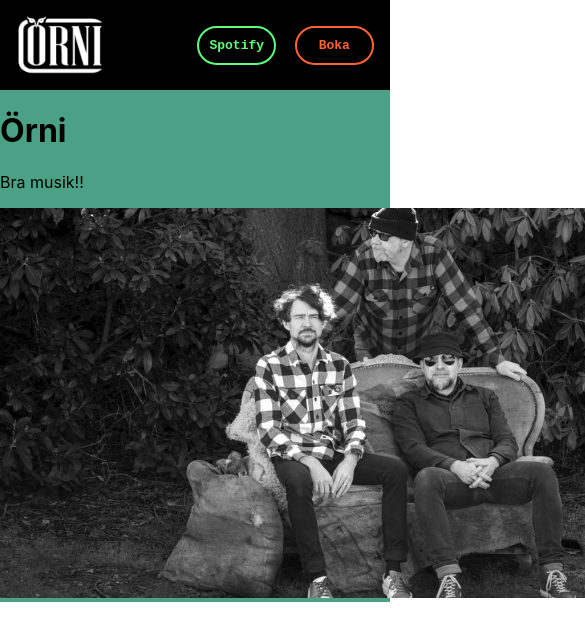
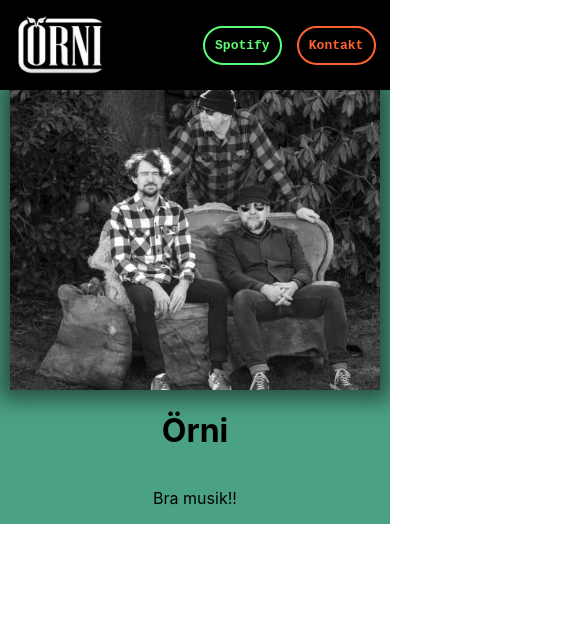
Before and after one commit to gustavAlbrekts0n/orni, a React (Create React App) app: page / in a window 390 px wide. Shown: the top 640 px of the page, 585 px wide, since content can reach past the window. Built offline with nearby package versions, Linux system fonts and the light colour scheme.

Commit message:
Add first image of örni

```diff
--- a/src/components/Header.css
+++ b/src/components/Header.css
@@ -79,7 +79,7 @@
     }
 
     .header-buttons {
-        width: 50%;
+        width: 45%;
     }
 
     .button {
--- a/src/components/Header.js
+++ b/src/components/Header.js
@@ -19,7 +19,7 @@ const Header = () => {
                 <img className="logo" src={require("img/logo.png")} alt="Örni"/>
                 <div className="header-buttons">
                     <Button name="spotify" text="Spotify" url="https://open.spotify.com/artist/5g4goXzUuMiUvgvgxBAMtA?si=QGyl1O5dSMajGi_jpeid2Q"/>
-                    <Button name="booking" text="Boka" url="https://www.mcv.se/artister/orni/"/>
+                    <Button name="booking" text="Kontakt" url="https://www.mcv.se/artister/orni/"/>
                 </div>
             </div>
         </div>
--- a/src/pages/Home.css
+++ b/src/pages/Home.css
@@ -1,3 +1,24 @@
 .root {
     background-color: rgb(75, 161, 133);
 }
+
+.body {
+    max-width: 1024px;
+    margin: auto;
+    display: flex;
+    flex-direction: column;
+    align-items: center;
+}
+
+.img-trio {
+    background-size: none;
+    width: 95%;
+    box-shadow: 0 0 20px 10px rgba(0,0,0,0.5);
+}
+
+@media only screen and (max-width: 600px) {
+    .img-trio {
+        height: 300px;
+        object-fit: cover;
+    }
+}
--- a/src/pages/Home.js
+++ b/src/pages/Home.js
@@ -5,9 +5,11 @@ const Home = () => {
     return (
         <div className="root">
             <Header />
-            <h1>Örni</h1>
-            <p>Bra musik!!</p>
-            <img className="img-trio" src={require("img/background.jpg")} alt="Bild på trion"/>
+            <div className="body">
+                <img className="img-trio" src={require("img/background.jpg")} alt="Bild på trion"/>
+                <h1>Örni</h1>
+                <p>Bra musik!!</p>
+            </div>
         </div>
     );
 }
```
